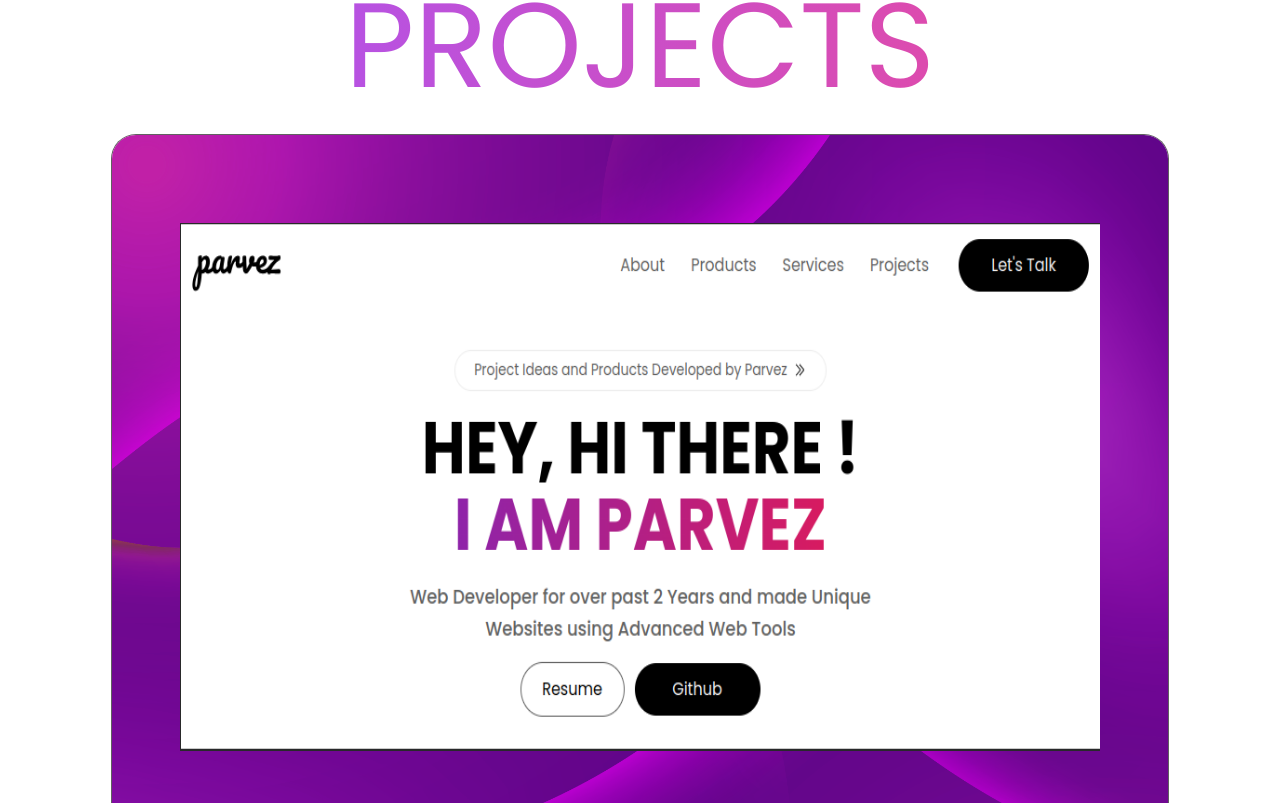
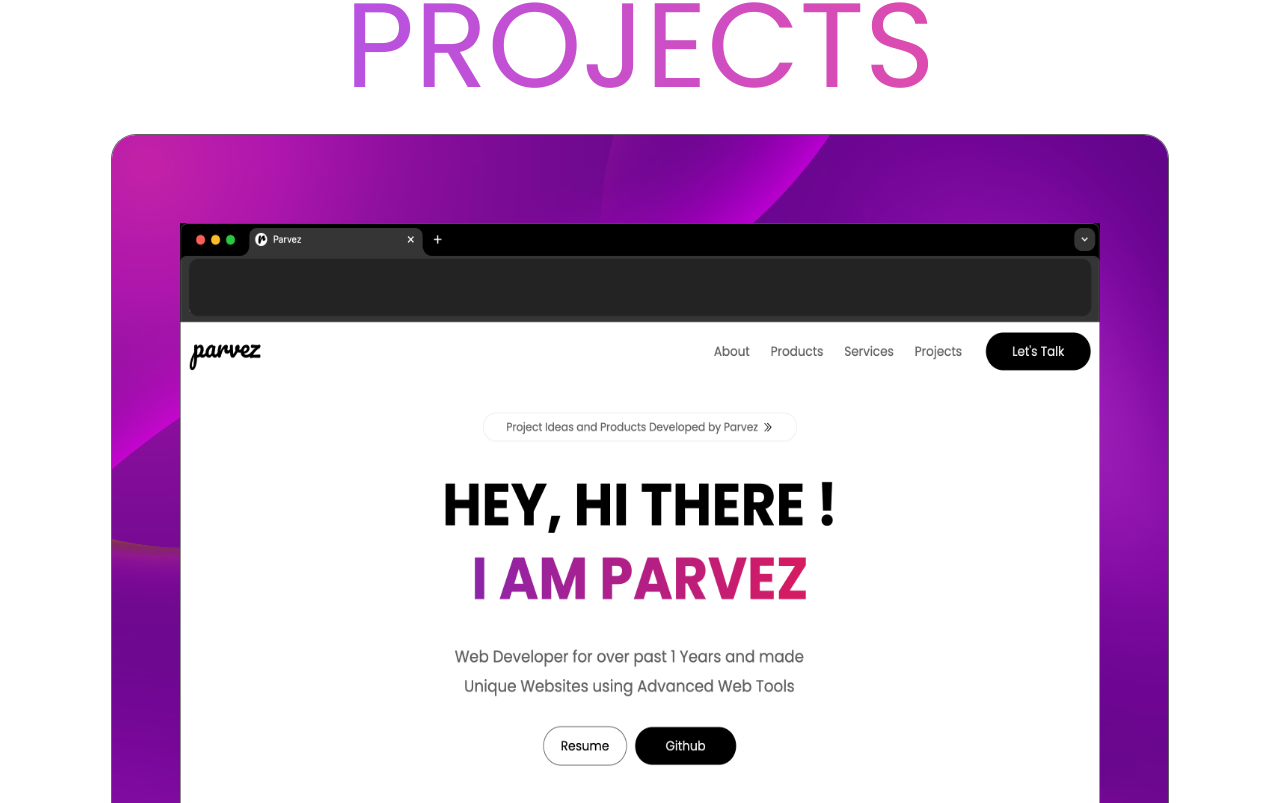
Before and after one commit to Mohamed-Parvez/parvez, a Next.js app: page / in a window 1280 px wide. Shown: the part 2897-3700 px from the top of the page. Built offline with nearby package versions, Linux system fonts and the light colour scheme.

Commit message:
changed projectone Aspect ratio

```diff
--- a/components/sections/ProjectOne.tsx
+++ b/components/sections/ProjectOne.tsx
@@ -17,15 +17,15 @@ const ProjectOne = () => {
         </div>
 
         <div
-          className="flex-center aspect-h-10 aspect-w-15 h-auto w-full overflow-hidden
-          rounded-xl bg-project-bg bg-cover shadow-sm ring-1 ring-grey-700 md:rounded-2xl lg:rounded-3xl"
+          className="flex-center aspect-h-12 aspect-w-16 h-full w-full overflow-hidden rounded-xl
+          bg-project-bg bg-cover object-cover shadow-sm ring-1 ring-grey-700 md:rounded-2xl lg:rounded-3xl"
         >
           <Image
             className="px-6 py-8 xs:px-[34px] xs:py-[54px] md:px-[38px] md:py-[72px] lg:px-[68px] lg:py-[88px]"
             src={"/assets/images/project.png"}
             alt="project"
-            height={616}
-            width={1364}
+            height={1502}
+            width={2460}
           />
         </div>
 
```
Also changed, not shown: public/assets/images/project.png.
